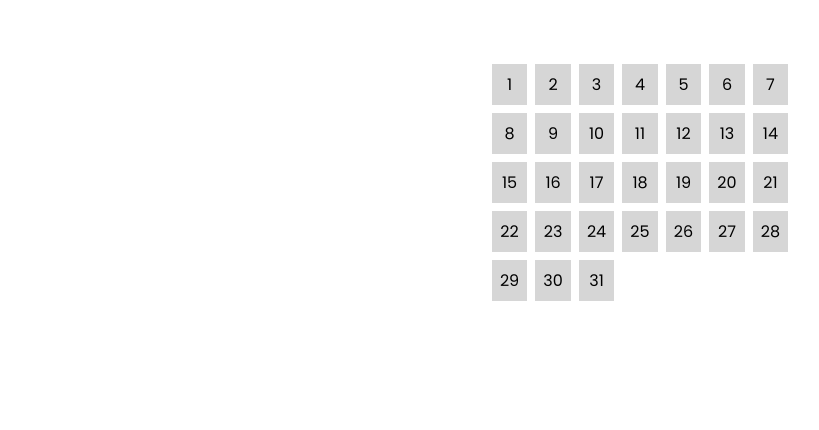
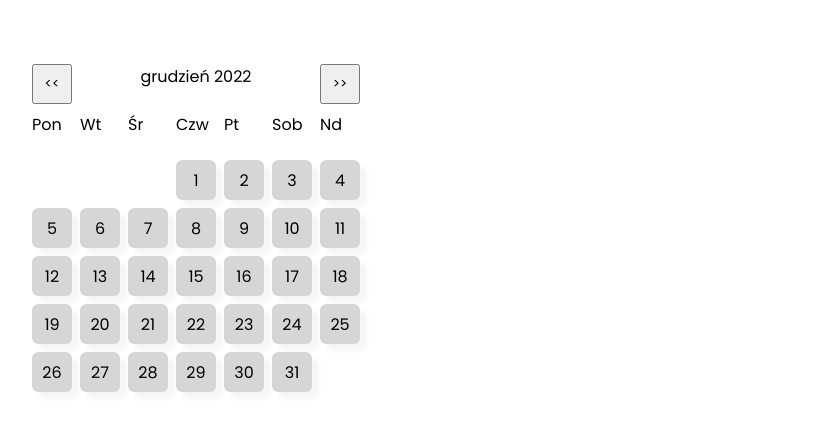
Before and after one commit to norbert-lukaszuk/vanilla-vite, a website built with Vite: page index.html in a window 1280 px wide. Shown: the whole page, without its empty margins (0-819 px from the left). Built offline with nearby package versions, Linux system fonts and the light colour scheme.

Commit message:
implement calendar

```diff
--- a/Calendar.css
+++ b/Calendar.css
@@ -6,11 +6,27 @@
   grid-template-columns: 1fr 1fr 1fr 1fr 1fr 1fr 1fr;
   grid-template-rows: 1fr 1fr 1fr 1fr 1fr;
 }
+#plusButton {
+  grid-column-start: 7;
+  grid-column-end: 8;
+}
+#monthName {
+  grid-column-start: 2;
+  grid-column-end: 7;
+  text-align: center;
+}
+#minusButton {
+  grid-column-start: 1;
+  grid-column-end: 2;
+}
 .daySpan {
   padding: 0.5rem;
   background-color: rgba(153, 153, 153, 0.4);
+  backdrop-filter: blur(0.25rem);
+  border-radius: 0.375rem;
   text-align: center;
-  max-width: 2rem;
-  max-height: 2rem;
+  width: 1.5rem;
+  height: 1.5rem;
   cursor: pointer;
+  box-shadow: 6.7px 6.7px 5.3px rgba(0, 0, 0, 0.042);
 }
--- a/Calendar.js
+++ b/Calendar.js
@@ -1,20 +1,37 @@
 import dayjs from "dayjs";
+import "dayjs/locale/pl";
 import "./Calendar.css";
-let calendarDiv = document.createElement("div");
-Object.assign(calendarDiv, {
-  className: "calendarDiv",
-  id: "calendarDiv",
+import { populateCalendar } from "./utilities.js";
+dayjs.locale("pl");
+let month = dayjs().month();
+let date = dayjs();
+const calendarDiv = document.getElementById("calendarDiv");
+// Object.assign(calendarDiv, {
+//   className: "calendarDiv",
+//   id: "calendarDiv",
+// });
+const monthName = document.createElement("span");
+monthName.setAttribute("id", "monthName");
+monthName.setAttribute("class", "monthName");
+monthName.innerText = date.format("MMMM YYYY");
+
+const plusButton = document.createElement("button");
+plusButton.setAttribute("id", "plusButton");
+plusButton.setAttribute("class", "calendarButton");
+plusButton.innerText = ">>";
+const minusButton = document.createElement("button");
+minusButton.setAttribute("id", "minusButton");
+minusButton.setAttribute("class", "calendarButton");
+minusButton.innerText = "<<";
+calendarDiv.appendChild(minusButton);
+calendarDiv.appendChild(monthName);
+calendarDiv.appendChild(plusButton);
+
+populateCalendar(date, calendarDiv);
+
+calendarDiv.addEventListener("click", (e) => {
+  const dayNum = parseInt(e.target.innerText);
+  date = dayjs().date(dayNum).month(month);
+  console.log(date, month);
 });
-const daysInMonth = dayjs().endOf("month").date();
-for (let i = 1; i <= daysInMonth; i++) {
-  const daySpan = document.createElement("span");
-  Object.assign(daySpan, {
-    className: "daySpan",
-    id: `day-${i}`,
-    onclick: (e) => console.log(e.target.innerText),
-  });
-  daySpan.innerText = i;
-  calendarDiv.appendChild(daySpan);
-}
-
 export { calendarDiv };
--- a/index.html
+++ b/index.html
@@ -4,10 +4,16 @@
     <meta charset="UTF-8" />
     <link rel="icon" type="image/svg+xml" href="/javascript.svg" />
     <meta name="viewport" content="width=device-width, initial-scale=1.0" />
-    <title>Vite App</title>
+    <title>Vanilla Vite</title>
   </head>
   <body>
-    <div id="calendar"></div>
+    <main>
+      <section>
+        <div id="calendar">
+          <div class="calendarDiv" id="calendarDiv"></div>
+        </div>
+      </section>
+    </main>
     <script type="module" src="/main.js"></script>
   </body>
 </html>
--- a/style.css
+++ b/style.css
@@ -6,6 +6,7 @@
 }
 #calendar {
   display: flex;
-  justify-content: center;
+  justify-content: flex-start;
   align-items: center;
+  padding: 0 2rem;
 }
--- /dev/null
+++ b/utilities.js
@@ -0,0 +1,38 @@
+const weekDaysPl = ["Pon", "Wt", "Śr", "Czw", "Pt", "Sob", "Nd"];
+// function to set first day of month in correct weekday
+function getFirstDayOfMonth(date) {
+  let day = date.startOf("month").day();
+  if (day === 0) {
+    day = 7;
+  }
+  return day;
+}
+// populate whole calendar with days of month in right order
+function populateCalendar(date, calendarDiv) {
+  // populate calendar with names of weekdays in Polish
+  weekDaysPl.forEach((item) => {
+    const day = document.createElement("span");
+    day.setAttribute("class", "weekDaySpan");
+    day.innerText = item;
+    calendarDiv.appendChild(day);
+  });
+  // populate beginning of calenar with empty filds until first day of month
+  const startDay = getFirstDayOfMonth(date);
+  for (let i = 1; i < startDay; i++) {
+    const day = document.createElement("span");
+    // day.setAttribute("class", "daySpan");
+    calendarDiv.appendChild(day);
+  }
+  const daysInMonth = date.endOf("month").date();
+  for (let i = 1; i <= daysInMonth; i++) {
+    const daySpan = document.createElement("span");
+    Object.assign(daySpan, {
+      className: "daySpan",
+      id: `day-${i}`,
+    });
+    daySpan.innerText = i;
+    calendarDiv.appendChild(daySpan);
+  }
+}
+
+export { populateCalendar };
```
